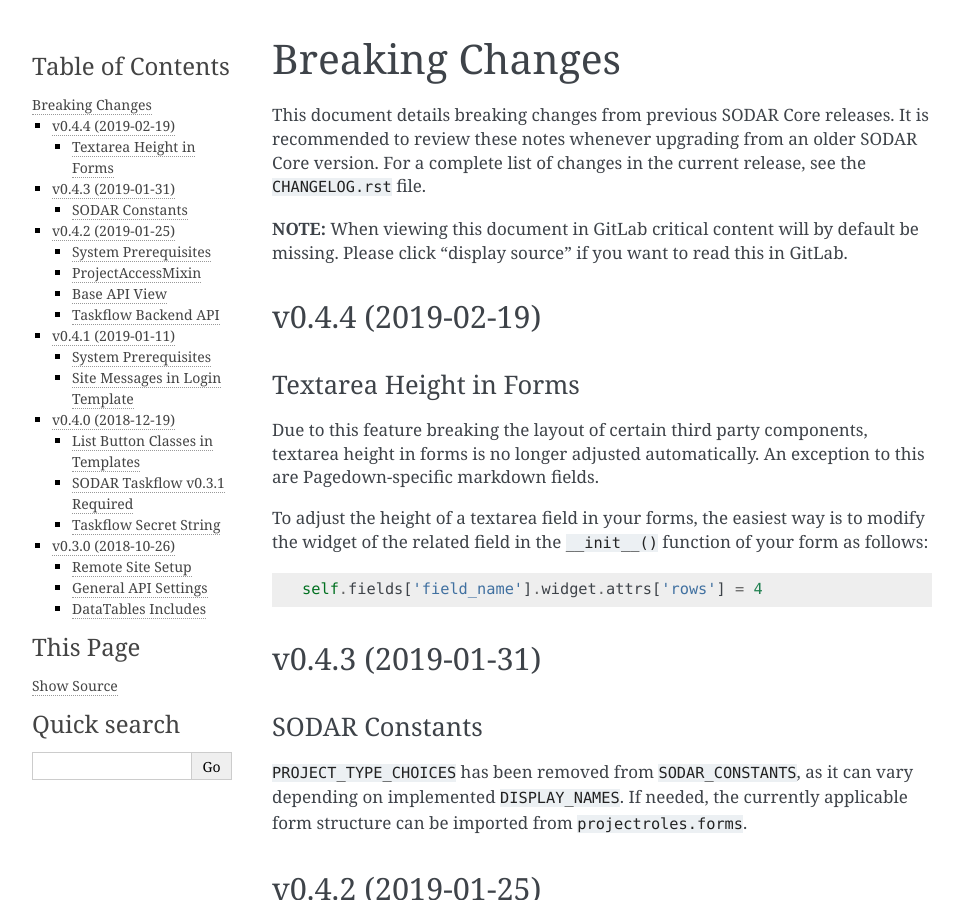
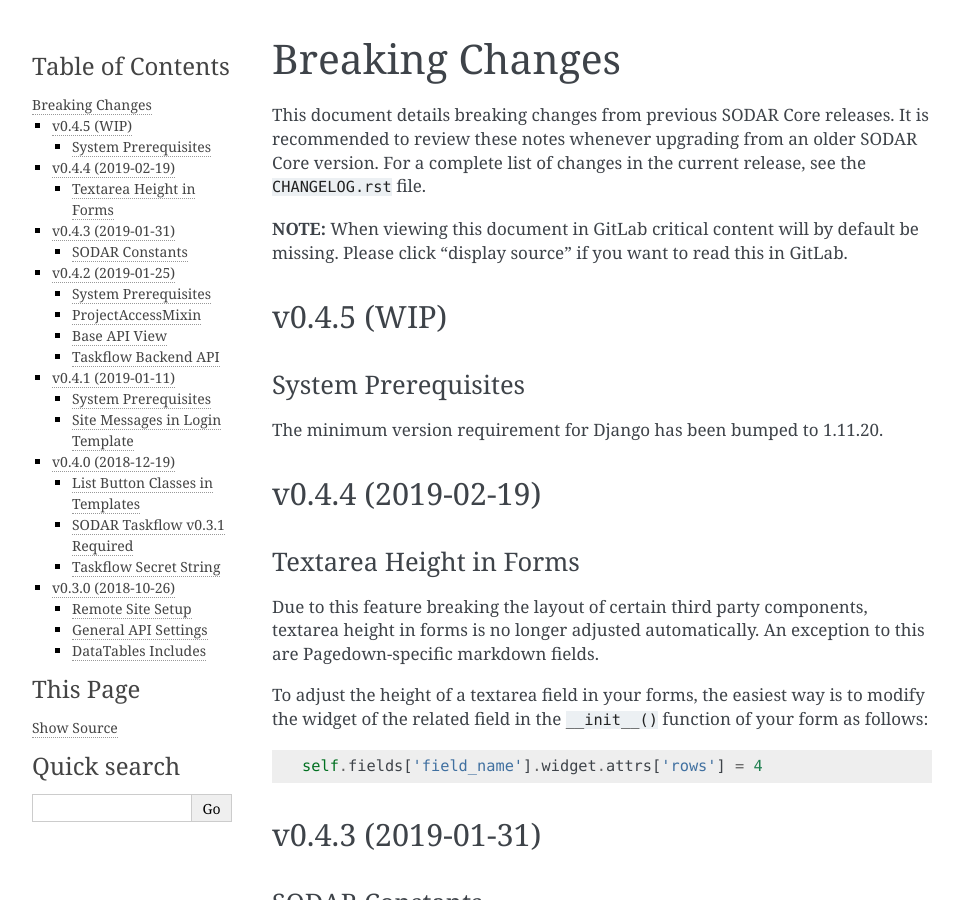
Before and after one commit to bihealth/sodar-core-legacy, a Sphinx documentation site: the page built from docs/source/breaking_changes.rst, in a window 1280 px wide and 900 px high. Shown: the whole window, without its empty margins (148-1111 px from the left). Built offline with Sphinx 7.4.7, drawn with Linux system fonts in a browser that asks for light colours.

Commit message:
upgrade minimum django requirement to 1.11.20 (#152)

```diff
--- a/docs/source/breaking_changes.rst
+++ b/docs/source/breaking_changes.rst
@@ -11,6 +11,15 @@
 
 **NOTE:** When viewing this document in GitLab critical content will by default
 be missing. Please click "display source" if you want to read this in GitLab.
+
+
+v0.4.5 (WIP)
+============
+
+System Prerequisites
+--------------------
+
+The minimum version requirement for Django has been bumped to 1.11.20.
 
 
 v0.4.4 (2019-02-19)
--- a/docs/source/conf.py
+++ b/docs/source/conf.py
@@ -29,7 +29,7 @@
 # The short X.Y version
 version = '0.4'
 # The full version, including alpha/beta/rc tags
-release = '0.4.4'
+release = '0.4.5'
 
 
 # -- General configuration ---------------------------------------------------
```
Also changed, not shown: CHANGELOG.rst (+10 -0 lines), 1 other file.
